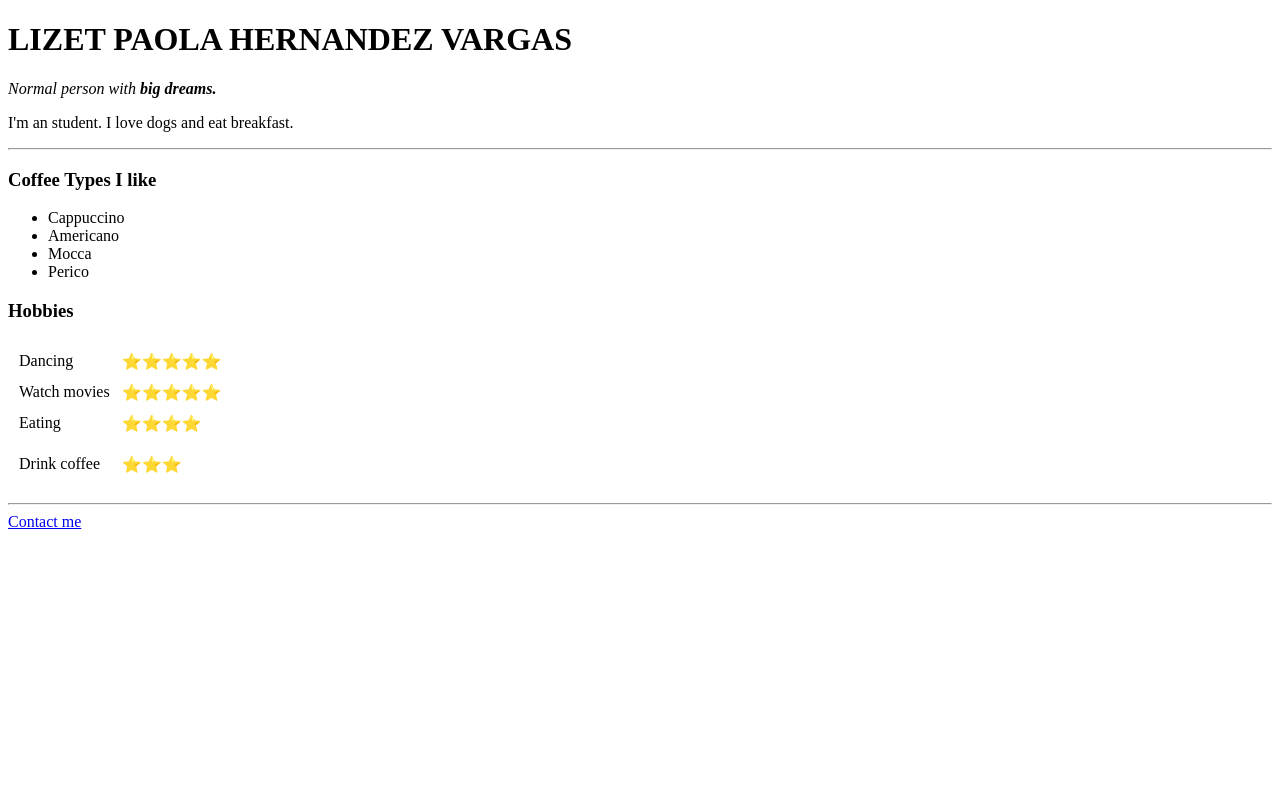
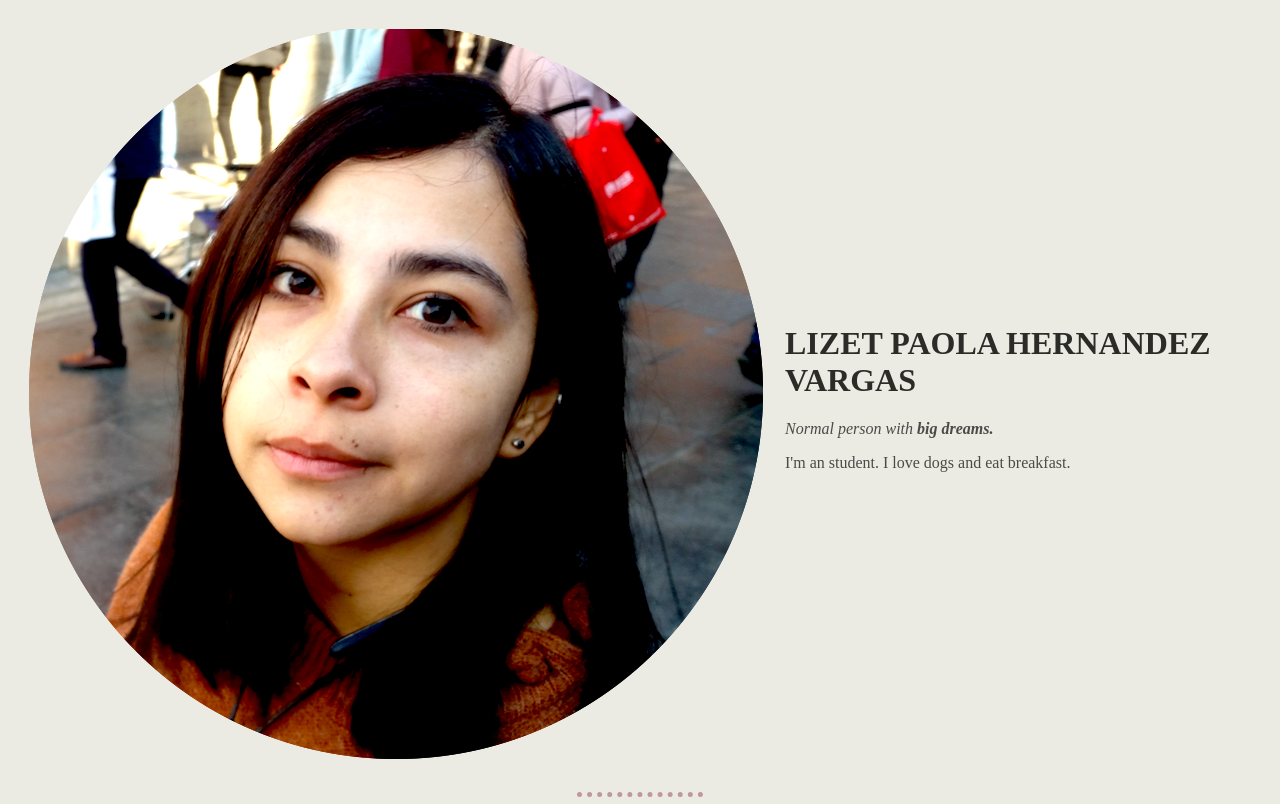
Before and after one commit to KoalaleinPao/cuack, a plain HTML site: page index.html in a window 1280 px wide. Shown: the top 804 px of the page. Drawn offline with Linux system fonts and the light colour scheme.

Commit message:
Add files via upload

```diff
--- /dev/null
+++ b/css/styles.css
@@ -0,0 +1,28 @@
+
+  body {
+    background-color: #ebebe3;
+  }
+
+  hr {
+    background-color: none;
+    border-color: #c19898;
+    border-style: dotted none none;
+    border-width: 5px;
+    height: 4px;
+    width: 10%;
+
+  }
+
+  h1{
+    color: #2b2b28;
+  }
+  h3{
+    color: #2b2b28;
+  }
+  p{
+    color: #4a4a48;
+  }
+
+  img {
+    height: 30%;
+  }
--- a/index.html
+++ b/index.html
@@ -4,16 +4,22 @@
 <head>
   <meta charset="utf-8">
   <title>Lizet's Personal Site 🚀</title>
+<link rel="stylesheet" href="css/styles.css">
 </head>
 
 <body>
-  <h1>LIZET PAOLA HERNANDEZ VARGAS</h1>
-  <p>
-    <em>Normal person with <b>big dreams.</b></em>
-  </p>
-  <p>
-    I'm an student. I love dogs and eat breakfast.
-  </p>
+  <table cellspacing="20">
+    <tr>
+      <td><img src="images/LizetHV.png" alt="Lizet profile picture"></td>
+      <td><h1>LIZET PAOLA HERNANDEZ VARGAS</h1>
+        <p>
+          <em>Normal person with <b>big dreams.</b></em>
+        </p>
+        <p>
+          I'm an student. I love dogs and eat breakfast.
+        </p></td>
+    </tr>
+  </table>
 
   <hr />
 
```
Also changed, not shown: contact_me.html (+1 -0 lines), images/LizetHV.png (added).
